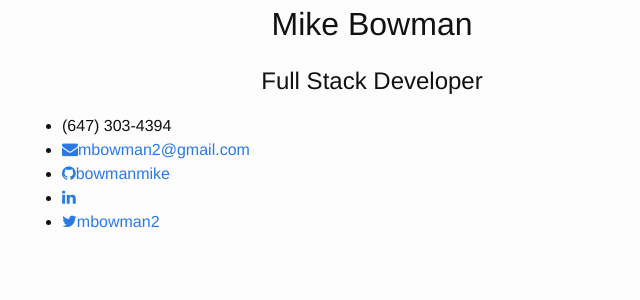
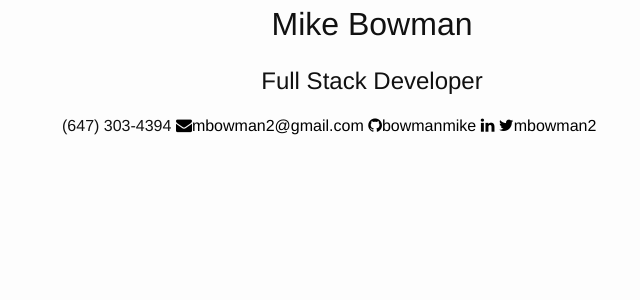
Before and after one commit to bowmanmike/bowmanmike.github.io, a Jekyll site: the page built from index.html, in a window 1280 px wide. Shown: the top 300 px of the page, without its empty margins (268-908 px from the left). Built offline with Jekyll 4.4.1, drawn with Linux system fonts in a browser that asks for light colours.

Commit message:
try to style index contact

```diff
--- a/css/index.scss
+++ b/css/index.scss
@@ -1,6 +1,41 @@
 ---
 ---
+html {
+  height: 100%;
+}
+
+body {
+  height: 100%;
+}
+
+.wrapper {
+  height: 100%;
+}
+
 .index-header {
   width: 100%;
   text-align: center;
 }
+
+.index-footer {
+
+  .index-contact {
+    list-style-type: none;
+
+    .index-contact-item {
+      display: inline;
+
+      .index-contact-link {
+        color: black;
+
+        &:hover {
+          text-decoration: none;
+        }
+
+        &:visited {
+          color: black;
+        }
+      }
+    }
+  }
+}
--- a/index.html
+++ b/index.html
@@ -9,12 +9,12 @@ custom_css: index
   <h2>Full Stack Developer</h2>
 </div>
 
-<div class="index-footer">
+<footer class="index-footer">
   <ul class="index-contact">
-    <li>(647) 303-4394</li>
-    <li><a href="mailto:mbowman2@gmail.com"><i class="fa fa-envelope"></i>mbowman2@gmail.com</a></li>
-    <li><a href="https://github.com/bowmanmike"><i class="fa fa-github"></i>bowmanmike</a></li>
-    <li><a href="https://ca.linkedin.com/in/bowmanmike1"><i class="fa fa-linkedin"></i></a></li>
-    <li><a href="https://twitter.com/mbowman2"><i class="fa fa-twitter"></i>mbowman2</a></li>
+    <li class="index-contact-item">(647) 303-4394</li>
+    <li class="index-contact-item"><a href="mailto:mbowman2@gmail.com" class="index-contact-link"><i class="fa fa-envelope"></i>mbowman2@gmail.com</a></li>
+    <li class="index-contact-item"><a href="https://github.com/bowmanmike" class="index-contact-link"><i class="fa fa-github"></i>bowmanmike</a></li>
+    <li class="index-contact-item"><a href="https://ca.linkedin.com/in/bowmanmike1" class="index-contact-link"><i class="fa fa-linkedin"></i></a></li>
+    <li class="index-contact-item"><a href="https://twitter.com/mbowman2" class="index-contact-link"><i class="fa fa-twitter"></i>mbowman2</a></li>
   </ul>
-</div>
+</footer>
```
